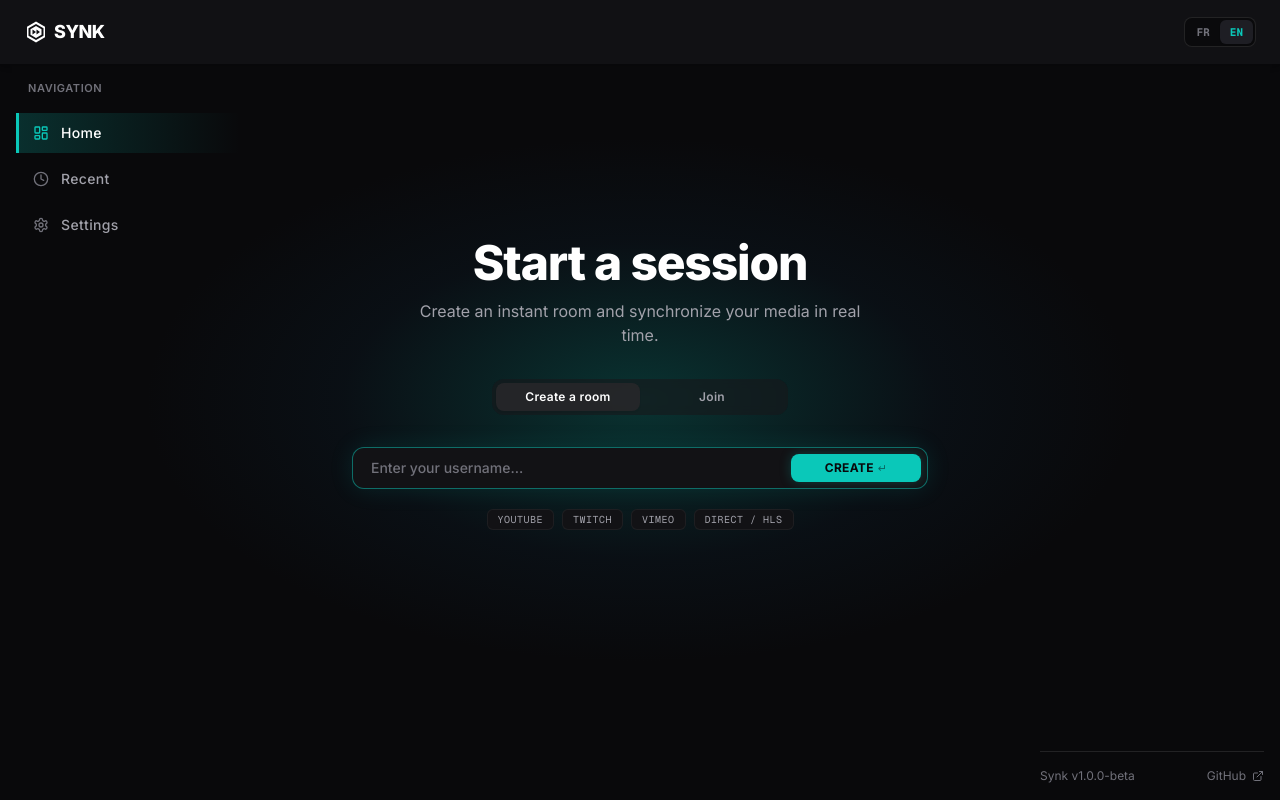
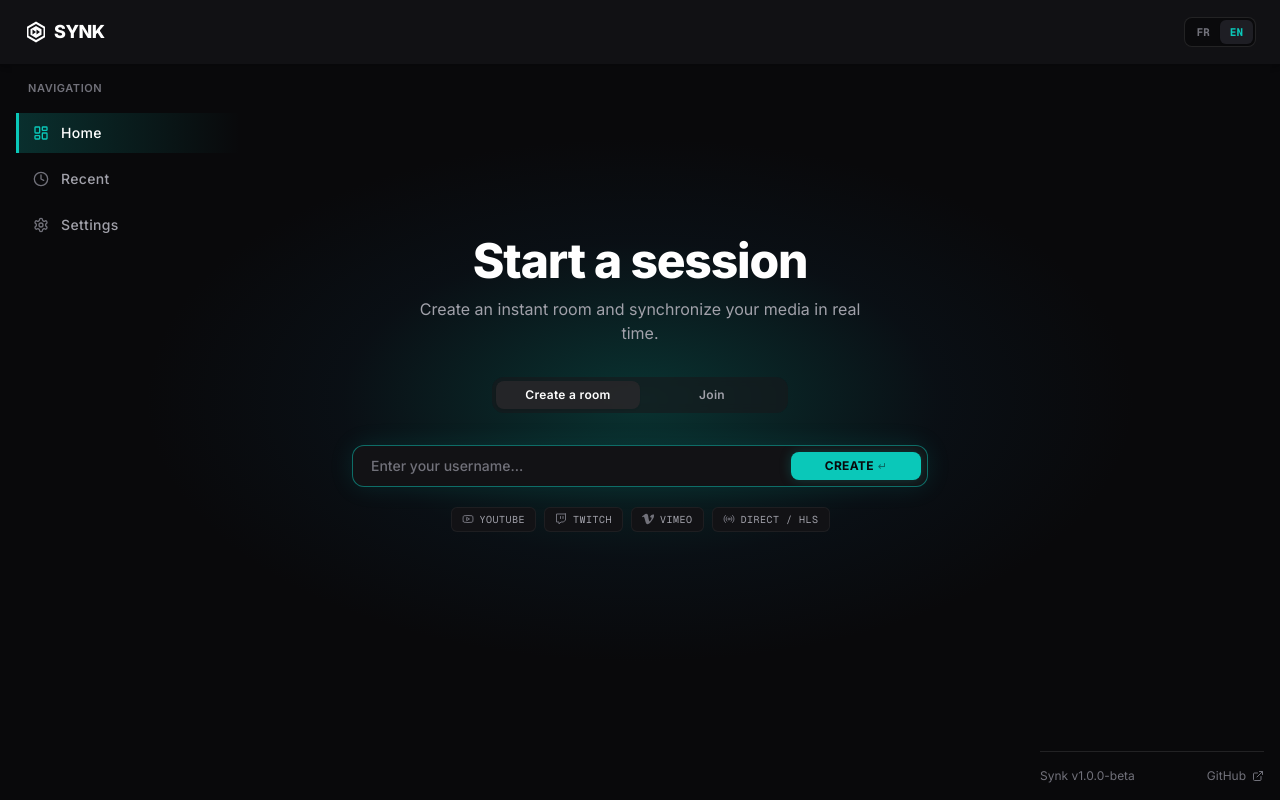
Before and after one commit to Moohmoo/Synk, a React (Vite) app in the folder front/: page / in a window 1280 px wide. Built offline with nearby package versions, Linux system fonts and the light colour scheme; no server answers.

Commit message:
feat: add monochrome platform icons and extensible badges

```diff
--- a/front/src/components/shared/PlatformBadges.tsx
+++ b/front/src/components/shared/PlatformBadges.tsx
@@ -1,26 +1,58 @@
-const PLATFORMS = ["YouTube", "Twitch", "Vimeo", "Direct / HLS"] as const;
+import React from "react";
+import { Youtube, Twitch, Radio } from "lucide-react";
+
+interface PlatformItem {
+  name: string;
+  icon: React.ComponentType<{ className?: string }>;
+}
+
+function VimeoIcon({ className = "w-3 h-3" }: { className?: string }) {
+  return (
+    <svg className={className} viewBox="0 0 24 24" fill="currentColor">
+      <path d="M23.977 6.416c-.105 2.338-1.739 5.543-4.894 9.609-3.268 4.247-6.026 6.37-8.29 6.37-1.409 0-2.578-1.294-3.553-3.881L5.322 11.4C4.603 8.816 3.834 7.522 3.01 7.522c-.179 0-.806.378-1.881 1.132L0 7.197c1.185-1.044 2.498-2.084 3.94-3.123 1.99-1.718 3.447-2.617 4.37-2.697 2.193-.203 3.541 1.307 4.043 4.532.535 3.442.9 5.58 1.096 6.416.586 2.75 1.22 4.128 1.899 4.128.528 0 1.282-.806 2.261-2.42 1-1.611 1.543-2.83 1.627-3.654.148-1.391-.397-2.087-1.637-2.087-.585 0-1.22.133-1.905.398 1.218-3.985 3.535-5.918 6.953-5.797 2.535.088 3.73 1.705 3.58 4.851z" />
+    </svg>
+  );
+}
+
+const PLATFORMS: PlatformItem[] = [
+  { name: "YouTube", icon: Youtube },
+  { name: "Twitch", icon: Twitch },
+  { name: "Vimeo", icon: VimeoIcon },
+  { name: "Direct / HLS", icon: Radio },
+];
 
 export interface PlatformBadgesProps {
   className?: string;
+  maxVisible?: number;
 }
 
 /**
- * Badges canoniques des plateformes de streaming supportées.
- * Réutilisable sur la vue d'accueil et la dropzone d'attente d'un salon.
+ * Badges canoniques monochromes des plateformes de streaming supportées.
+ * Conçu pour être extensible sans jamais déborder de l'écran.
  */
-export function PlatformBadges({ className = "" }: PlatformBadgesProps) {
+export function PlatformBadges({ className = "", maxVisible = 4 }: PlatformBadgesProps) {
+  const visiblePlatforms = PLATFORMS.slice(0, maxVisible);
+  const remainingCount = PLATFORMS.length - maxVisible;
+
   return (
     <div
-      className={`flex flex-wrap items-center justify-center gap-1.5 sm:gap-2 text-[10px] font-mono text-zinc-400 uppercase tracking-wider select-none ${className}`}
+      className={`flex flex-wrap items-center justify-center gap-1.5 sm:gap-2 text-[10px] font-mono text-zinc-400 select-none ${className}`}
     >
-      {PLATFORMS.map((platform) => (
+      {visiblePlatforms.map(({ name, icon: Icon }) => (
         <span
-          key={platform}
-          className="px-2.5 py-0.5 rounded-md bg-[#121215] border border-white/5"
+          key={name}
+          className="inline-flex items-center gap-1.5 px-2.5 py-1 rounded-md bg-[#121215] border border-white/5 text-zinc-400 hover:text-zinc-200 hover:border-white/10 transition-colors"
         >
-          {platform}
+          <Icon className="w-3 h-3 text-zinc-500 shrink-0" />
+          <span className="tracking-wider uppercase">{name}</span>
         </span>
       ))}
+
+      {remainingCount > 0 && (
+        <span className="inline-flex items-center px-2 py-1 rounded-md bg-[#121215]/60 border border-white/5 text-zinc-500 text-[10px]">
+          +{remainingCount}
+        </span>
+      )}
     </div>
   );
 }
```
